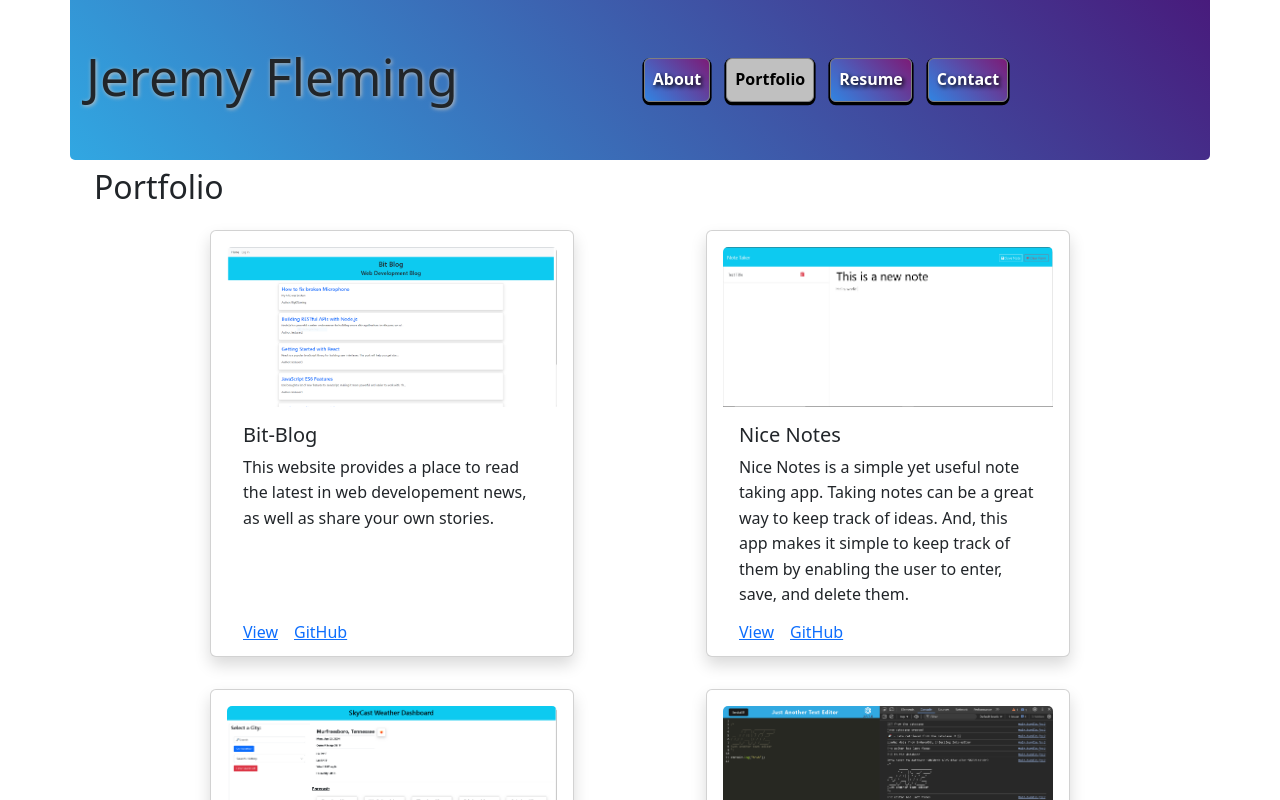
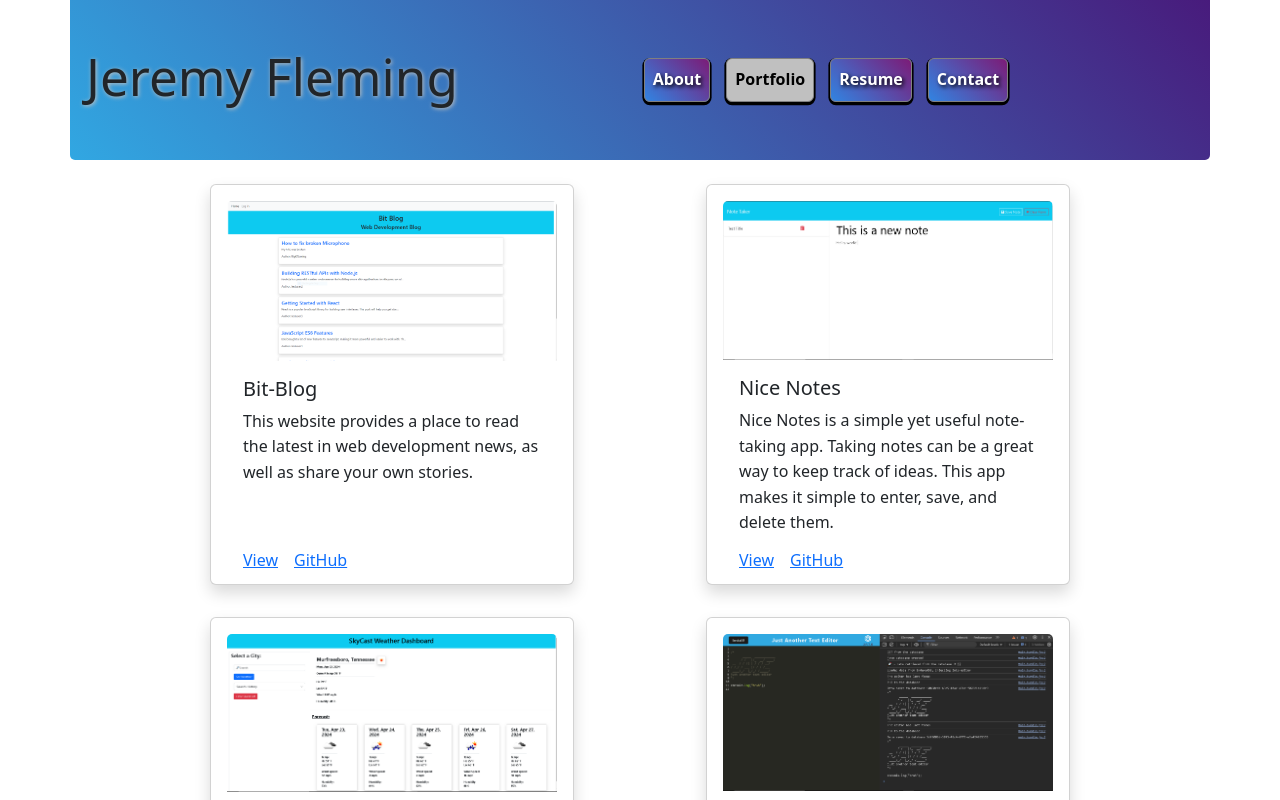
Before and after one commit to Flem-House-Dev/Flem-House-Dev-Portfolio, a React (Vite) app: page /Portfolio in a window 1280 px wide. Shown: the top 800 px of the page. Built offline with nearby package versions, Linux system fonts and the light colour scheme.

Commit message:
added cardDate.js file to store portfolio card data

```diff
--- /dev/null
+++ b/src/data/cardData.js
@@ -0,0 +1,61 @@
+// cardData.js
+import imageOne from "../assets/bit-blog.png";
+import imageTwo from "../assets/good-notes.png";
+import imageThree from "../assets/skycast-weather.png";
+import imageFour from "../assets/JATE.png";
+import imageFive from "../assets/Dino-finder.png";
+import imageSix from "../assets/crew-roster-query.png";
+
+export const cardData = [
+  {
+    img: imageOne,
+    title: "Bit-Blog",
+    text: `This website provides a place to read the latest in web
+    development news, as well as share your own stories.`,
+    viewLink: "https://bit-blog-web-dev.onrender.com/",
+    githubLink: "https://github.com/Flem-House-Dev/Bit-Blog-Web-Dev",
+  },
+  {
+    img: imageTwo,
+    title: "Nice Notes",
+    text: `Nice Notes is a simple yet useful note-taking app.
+    Taking notes can be a great way to keep track of ideas. This app
+    makes it simple to enter, save, and delete them.`,
+    viewLink: "https://nice-notes.onrender.com",
+    githubLink: "https://github.com/Flem-House-Dev/Nice-Notes",
+  },
+  {
+    img: imageThree,
+    title: "SkyCast Weather",
+    text: `This handy weather app allows the user to see the current
+    weather conditions of a city as well as the 5-day forecast.`,
+    viewLink: "https://flem-house-dev.github.io/SkyCast-Weather-App/",
+    githubLink: "https://github.com/Flem-House-Dev/SkyCast-Weather-App",
+  },
+  {
+    img: imageFour,
+    title: "JATE Text Editor",
+    text: `JATE is a text editor that allows the user to save text
+    or code into the indexedDB on the local web browser. It can also
+    be installed locally as a PWA.`,
+    viewLink: "https://github.com/Flem-House-Dev/JATE-Text-Editor",
+    githubLink: "https://github.com/Flem-House-Dev/JATE-Text-Editor",
+  },
+  {
+    img: imageFive,
+    title: "Dino Finder",
+    text: `This blogging website allows you to log information about
+    your favorite dinos.`,
+    viewLink: "https://flem-house-dev.github.io/Dino-Finder/",
+    githubLink: "https://github.com/Flem-House-Dev/Dino-Finder",
+  },
+  {
+    img: imageSix,
+    title: "Crew Roster Query",
+    text: `This app enables users to query data about crew members
+    of the U.S.S. Enterprise. By answering a few questions, users
+    can view or update data for crew members, roles, and departments.`,
+    viewLink: "https://github.com/Flem-House-Dev/Crew-Roster-Query",
+    githubLink: "https://github.com/Flem-House-Dev/Crew-Roster-Query",
+  },
+];
--- a/src/pages/Portfolio.jsx
+++ b/src/pages/Portfolio.jsx
@@ -1,107 +1,23 @@
 import Cards from "../components/Cards";
-import { Row, Container } from "react-bootstrap";
+import { Container, Row } from "react-bootstrap";
+import { cardData } from "../data/cardData";
 
-// Card data ----------------------------------------------------
-import imageOne from "../assets/bit-blog.png";
-const titleOne = "Bit-Blog";
-const descriptionOne = `This website provides a place to read the latest in web
-  developement news, as well as share your own stories.`;
-const viewLinkOne = "https://bit-blog-web-dev.onrender.com/";
-const githubLinkOne = "https://github.com/Flem-House-Dev/Bit-Blog-Web-Dev";
-
-import imageTwo from "../assets/good-notes.png";
-const titleTwo = "Nice Notes";
-const descriptionTwo = `Nice Notes is a simple yet useful note taking app.
-  Taking notes can be a great
-  way to keep track of ideas. And, this app makes it simple to keep track of them
-  by enabling the user to enter, save, and delete them.`;
-const viewLinkTwo = "https://nice-notes.onrender.com";
-const githubLinkTwo = "https://github.com/Flem-House-Dev/Nice-Notes";
-
-import imageThree from "../assets/skycast-weather.png";
-const titleThree = "SkyCast Weather";
-const descriptionThree = `This handy weather app allows the user to see the
-  current weather conditions of a city as well as the 5-day forcast.`;
-const viewLinkThree = "https://flem-house-dev.github.io/SkyCast-Weather-App/";
-const githubLinkThree = "https://github.com/Flem-House-Dev/SkyCast-Weather-App";
-
-import imageFour from "../assets/JATE.png";
-const titleFour = "JATE Text Editor";
-const descriptionFour = `JATE is a text editor that allows the user to save text
-  or code into the indexedDB on the local web browser. It can also be installed
-  locally as a PWA.`;
-const viewLinkFour = "https://github.com/Flem-House-Dev/JATE-Text-Editor";
-const githubLinkFour = "https://github.com/Flem-House-Dev/JATE-Text-Editor";
-
-import imageFive from "../assets/Dino-finder.png";
-const titleFive = "Dino Finder";
-const descriptionFive = `This blogging website allows you to log information about
-  your favorite dinos.`;
-const viewLinkFive = "https://flem-house-dev.github.io/Dino-Finder/";
-const githubLinkFive = "https://github.com/Flem-House-Dev/Dino-Finder";
-
-import imageSix from "../assets/crew-roster-query.png";
-const titleSix = "Crew Roster Query";
-const descriptionSix = `This app enables users to query data about crew members
-  of the U.S.S. Enterprise. By answering a few questions, users can view or
-  update data for crew members, roles, and departments.`;
-const viewLinkSix = "https://github.com/Flem-House-Dev/Crew-Roster-Query";
-const githubLinkSix = "https://github.com/Flem-House-Dev/Crew-Roster-Query";
-
-// Portfolio page ------------------------------------------------
 function Portfolio() {
   return (
-    <div>
-      <h2>Portfolio</h2>
-      {/* <p>My portfolio will go here...</p> */}
-
-      <Container fluid>
-        <Row xs={1} md={2} lg={3} className="justify-content-evenly mb-3">
+    <Container fluid>
+      <Row xs={1} md={2} lg={3} className="justify-content-evenly mb-3">
+        {cardData.map((card, index) => (
           <Cards
-            img={imageOne}
-            title={titleOne}
-            text={descriptionOne}
-            viewLink={viewLinkOne}
-            githubLink={githubLinkOne}
+            key={index}
+            img={card.img}
+            title={card.title}
+            text={card.text}
+            viewLink={card.viewLink}
+            githubLink={card.githubLink}
           />
-          <Cards
-            img={imageTwo}
-            title={titleTwo}
-            text={descriptionTwo}
-            viewLink={viewLinkTwo}
-            githubLink={githubLinkTwo}
-          />
-          <Cards
-            img={imageThree}
-            title={titleThree}
-            text={descriptionThree}
-            viewLink={viewLinkThree}
-            githubLink={githubLinkThree}
-          />
-          <Cards
-            img={imageFour}
-            title={titleFour}
-            text={descriptionFour}
-            viewLink={viewLinkFour}
-            githubLink={githubLinkFour}
-          />
-          <Cards
-            img={imageFive}
-            title={titleFive}
-            text={descriptionFive}
-            viewLink={viewLinkFive}
-            githubLink={githubLinkFive}
-          />
-          <Cards
-            img={imageSix}
-            title={titleSix}
-            text={descriptionSix}
-            viewLink={viewLinkSix}
-            githubLink={githubLinkSix}
-          />
-        </Row>
-      </Container>
-    </div>
+        ))}
+      </Row>
+    </Container>
   );
 }
 
```
